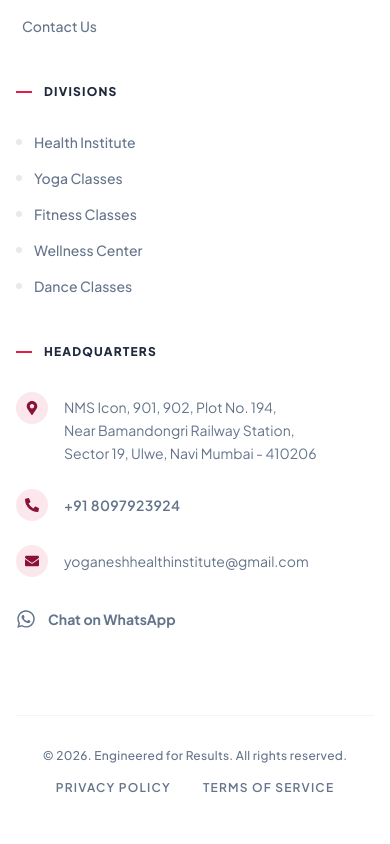
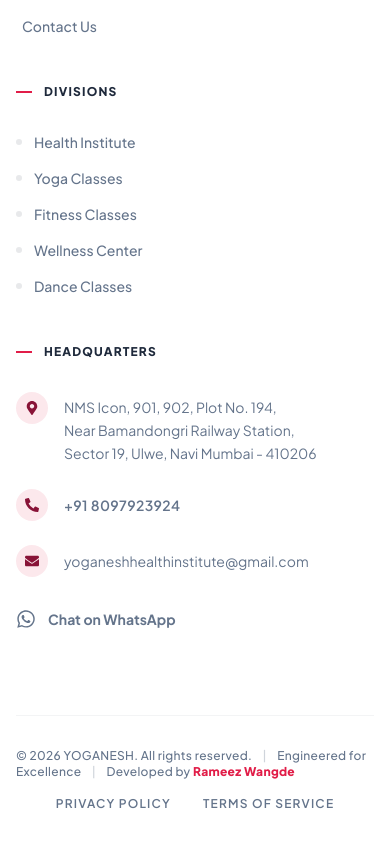
Before and after one commit to rameezwangde/Yoganesh, a React (Vite) app: page /about in a window 390 px wide. Shown: the part 9800-10644 px from the top of the page. Built offline with nearby package versions, Linux system fonts and the light colour scheme.

Commit message:
feat: add responsive footer component with social links, contact info, and navigation menus

```diff
--- a/src/components/layout/Footer.jsx
+++ b/src/components/layout/Footer.jsx
@@ -113,7 +113,7 @@ const Footer = () => {
                 {/* Bottom Bar */}
                 <div className="pt-8 border-t border-brand-text/5 flex flex-col md:flex-row justify-between items-center relative z-10">
                     <p className="text-brand-text-muted text-xs mb-4 md:mb-0 font-medium tracking-wide">
-                        © {new Date().getFullYear()}. Engineered for Results. All rights reserved.
+                        © {new Date().getFullYear()} YOGANESH. All rights reserved. <span className="mx-2 opacity-30">|</span> Engineered for Excellence <span className="mx-2 opacity-30">|</span> Developed by <a href="https://rameezwangde.com" target="_blank" rel="noopener noreferrer" className="text-brand-red-light hover:text-brand-red-dark transition-colors font-black">Rameez Wangde</a>
                     </p>
                     <div className="flex space-x-8">
                         <Link to="/privacy-policy" className="text-brand-text-muted text-xs font-semibold hover:text-brand-red-light transition-colors uppercase tracking-widest">Privacy Policy</Link>
```
